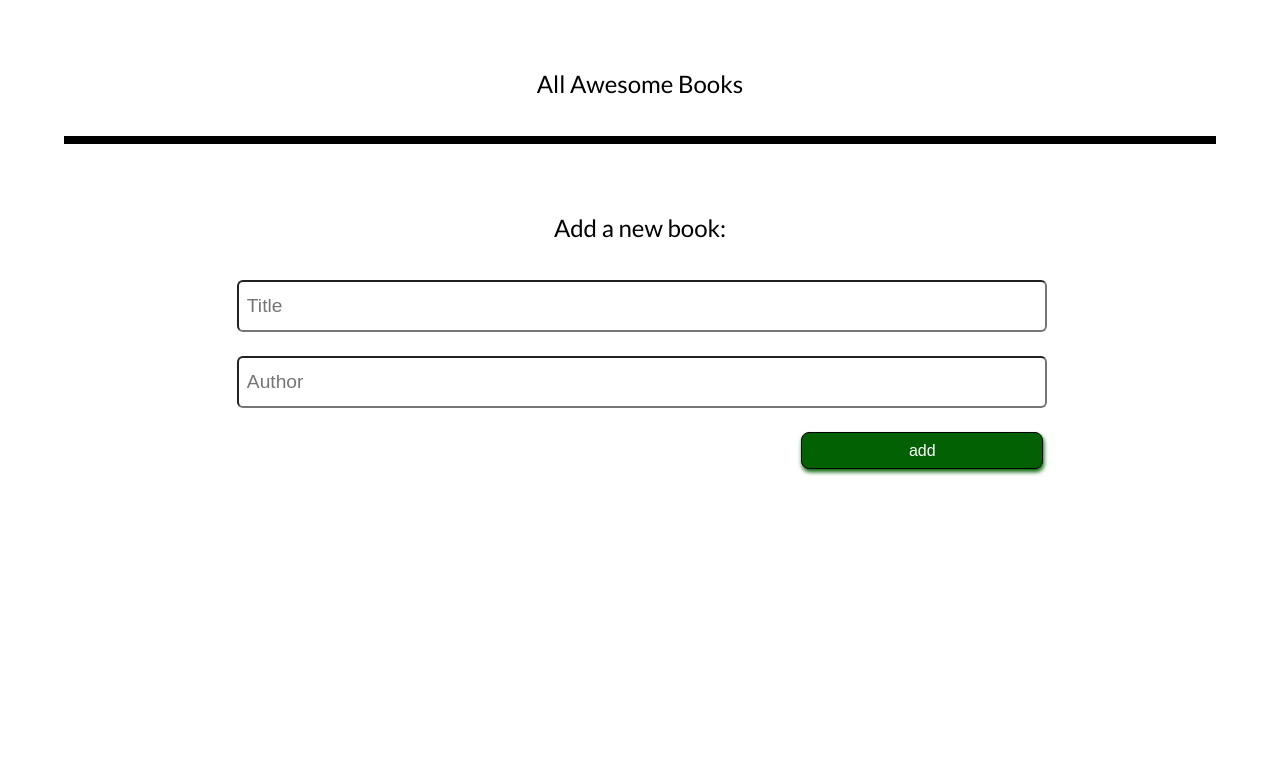
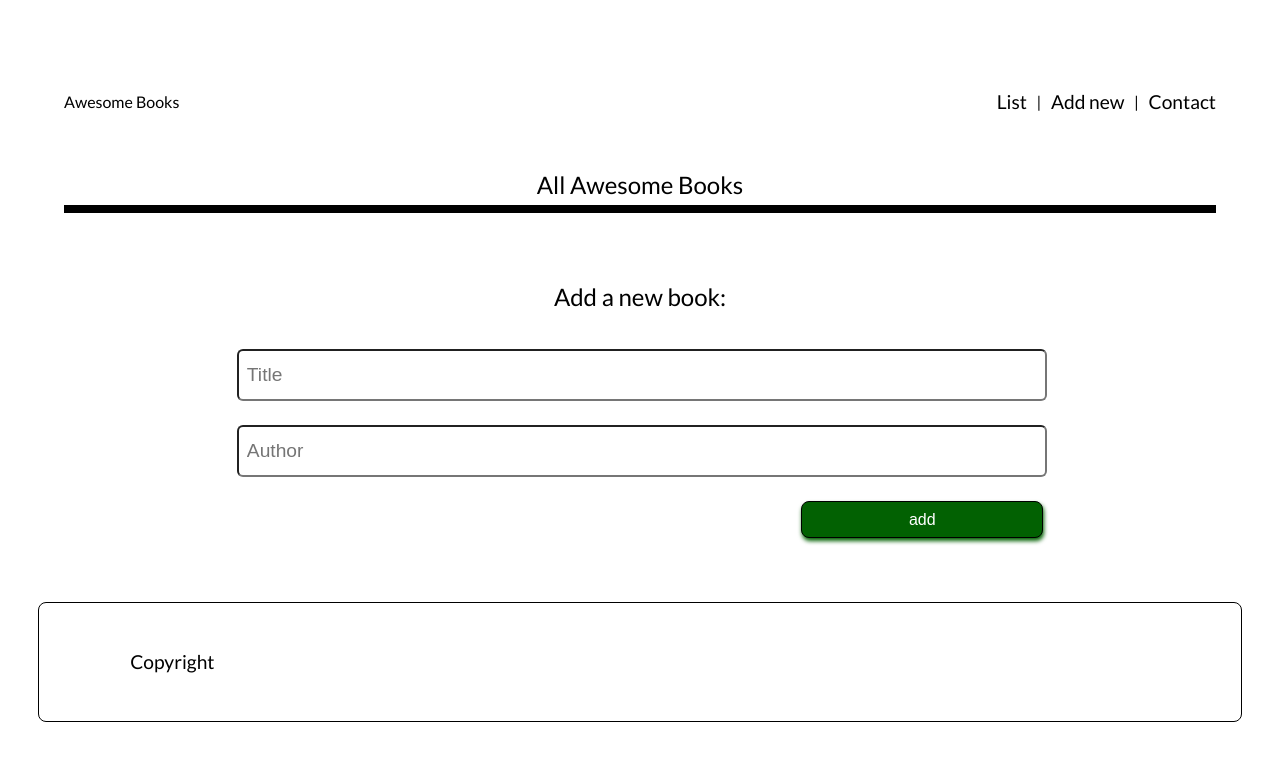
Before and after one commit to porag-m06/Awesome-Books-Ometman-Porag, a website: page index.html in a window 1280 px wide. Drawn offline with Linux system fonts and the light colour scheme.

Commit message:
Add navigation

```diff
--- a/index.html
+++ b/index.html
@@ -4,28 +4,69 @@
     <meta charset="UTF-8" />
     <meta http-equiv="X-UA-Compatible" content="IE=edge" />
     <meta name="viewport" content="width=device-width, initial-scale=1.0" />
-    <link rel="stylesheet" href="./style.css">
+    <link rel="stylesheet" href="./style.css" />
     <title>Awesome Books</title>
   </head>
   <body>
-    <header>
+    <!-- header section with logo/name, menu and date -->
+    <header class="header">
+      <logo class="logo order0">Awesome Books</logo>
+      <nav class="header-nav order1">
+        <ul class="menu">
+          <li><a href="">List</a></li>
+          <li>|</li>
+          <li><a href="">Add new </a></li>
+          <li>|</li>
+          <li><a href="">Contact</a></li>
+        </ul>
+      </nav>
+      <!-- <p class="current-date">Date gfrom js align right</p> -->
+    </header>
+    <div class="headline">
       <h1 class="heading-title">All Awesome Books</h1>
-    </header>
-    <section id="show-bks">
-
-    </section>
+    </div>
+    <section id="show-bks"></section>
     <section class="add-books-section">
       <h2 class="heading-title">Add a new book:</h2>
       <form id="new-bk">
         <p class="title-input order0">
-          <input id="bk-title" type="text" name="title" placeholder="Title" required />
+          <input
+            id="bk-title"
+            type="text"
+            name="title"
+            placeholder="Title"
+            required
+          />
         </p>
         <p class="title-input order1">
-          <input id="bk-author" type="text" name="author" placeholder="Author" required />
+          <input
+            id="bk-author"
+            type="text"
+            name="author"
+            placeholder="Author"
+            required
+          />
         </p>
-        <button id="add-bk" class="add-book-btn order2" type="submit">add</button>
-    </form>
+        <button id="add-bk" class="add-book-btn order2" type="submit">
+          add
+        </button>
+      </form>
     </section>
+    <!-- <section class="contact-section">
+      <h2 class="heading-title order0">Contact information</h2>
+      <p class="contact-brief order1">
+        Do you have any question, or just want to say "Hello"? <br />
+        You have reachout to us:
+      </p>
+      <ul class="contact-contact order2">
+        <li class="email">Our email: mail@mail.com</li>
+        <li class="phone">Our phone number: +233 55 3665 190 or</li>
+        <li class="address">456 Coding Street, City, Country</li>
+      </ul>
+    </section> -->
+    <footer class="footer">
+      <p class="footer-info order0">Copyright</p>
+    </footer>
     <script src="./book.js"></script>
   </body>
 </html>
--- a/style.css
+++ b/style.css
@@ -1,35 +1,101 @@
 @import url("https://fonts.googleapis.com/css2?family=Lato:wght@300;400;500;600;700;800&display=swap");
 
-html {
+body {
   font-family: "Lato", sans-serif;
   font-size: 16px;
-}
-
-html,
-body {
   position: relative;
   width: auto;
   margin: 0 auto;
+  height: 100vh;
   padding: 0;
+  color: #000;
+  background: #fff;
+  overflow: hidden;
+}
+
+ul {
+  list-style-type: none;
+}
+
+a {
+  text-decoration: none;
+}
+
+header {
+  position: relative;
+  margin: 5% auto 2%;
+  padding: 2% 5%;
+  width: auto;
+  height: auto;
+  display: flex;
+  flex-direction: row;
+  justify-content: space-between;
+  align-items: center;
+  gap: 2rem;
+  background: #fff;
+}
+
+.logo {
+  position: relative;
+  margin: 0;
+  padding: 0;
+  width: auto;
+  height: auto;
+  font-size: 1rem;
+  font-weight: 400;
+  line-height: 1.2rem;
   color: #000;
   background: #fff;
 }
 
-body {
-  height: 100vh;
+ul.menu {
+  position: relative;
+  margin: 0;
+  padding: 0;
+  width: auto;
+  height: auto;
+  background: #fff;
+  color: #000;
+  display: flex;
+  justify-content: space-evenly;
+  align-items: center;
+  gap: 0.6rem;
 }
 
-header {
+ul.menu li {
+  width: auto;
+
+  /* margin-right: 0.5rem; */
+}
+
+ul.menu li a {
   position: relative;
-  margin: 4rem auto 2rem;
-  padding: 0 2rem;
+  margin: 0;
+  padding: 0;
   width: auto;
   height: auto;
-  display: flex;
-  flex-direction: column;
-  justify-content: center;
-  align-items: center;
-  gap: 2rem;
+  gap: 0.5rem;
+  font-size: 1.2rem;
+  font-weight: 400;
+  line-height: 1.5rem;
+  color: #000;
+  background-color: #fff;
+}
+
+ul.menu li a:hover {
+  color: #fff;
+  background: blue;
+  border: 1px solid blue;
+  border-radius: 6px;
+  padding: 0.5rem;
+}
+
+ul.menu li a:enabled {
+  color: blue;
+  background: white;
+  border: 1px solid blue;
+  border-radius: 6px;
+  padding: 0.5rem;
 }
 
 h1 {
@@ -207,3 +273,43 @@
 .order2 {
   order: 2;
 }
+
+.contact-section {
+  position: relative;
+  margin: 0 3%;
+  padding: 2%;
+  width: auto;
+  height: 0;
+  display: flex;
+  flex-direction: column;
+  align-items: start;
+  justify-content: center;
+  gap: 1rem;
+}
+
+footer {
+  position: relative;
+  margin: 5% 3% 0;
+  padding: 2% 5%;
+  width: auto;
+  height: auto;
+  display: flex;
+  flex-direction: column;
+  justify-content: center;
+  align-items: start;
+  border: 1px solid #000;
+  border-radius: 8px;
+}
+
+.footer-info {
+  position: relative;
+  margin: 0 2%;
+  padding: 2% 0.5%;
+  height: auto;
+  width: auto;
+  font-size: 1.2rem;
+  line-height: 1.5rem;
+  font-weight: 400;
+  color: #000;
+  background: #fff;
+}
```
